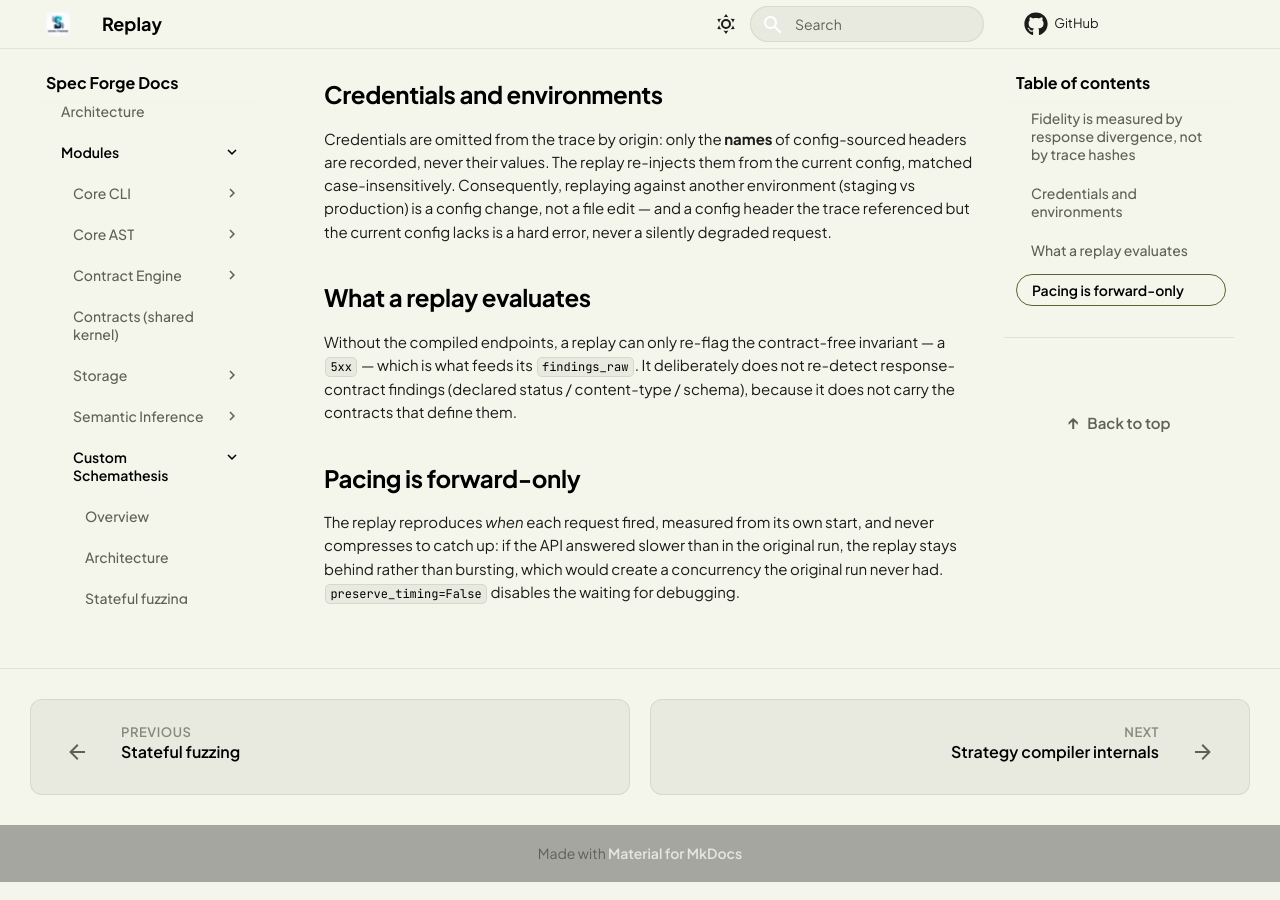
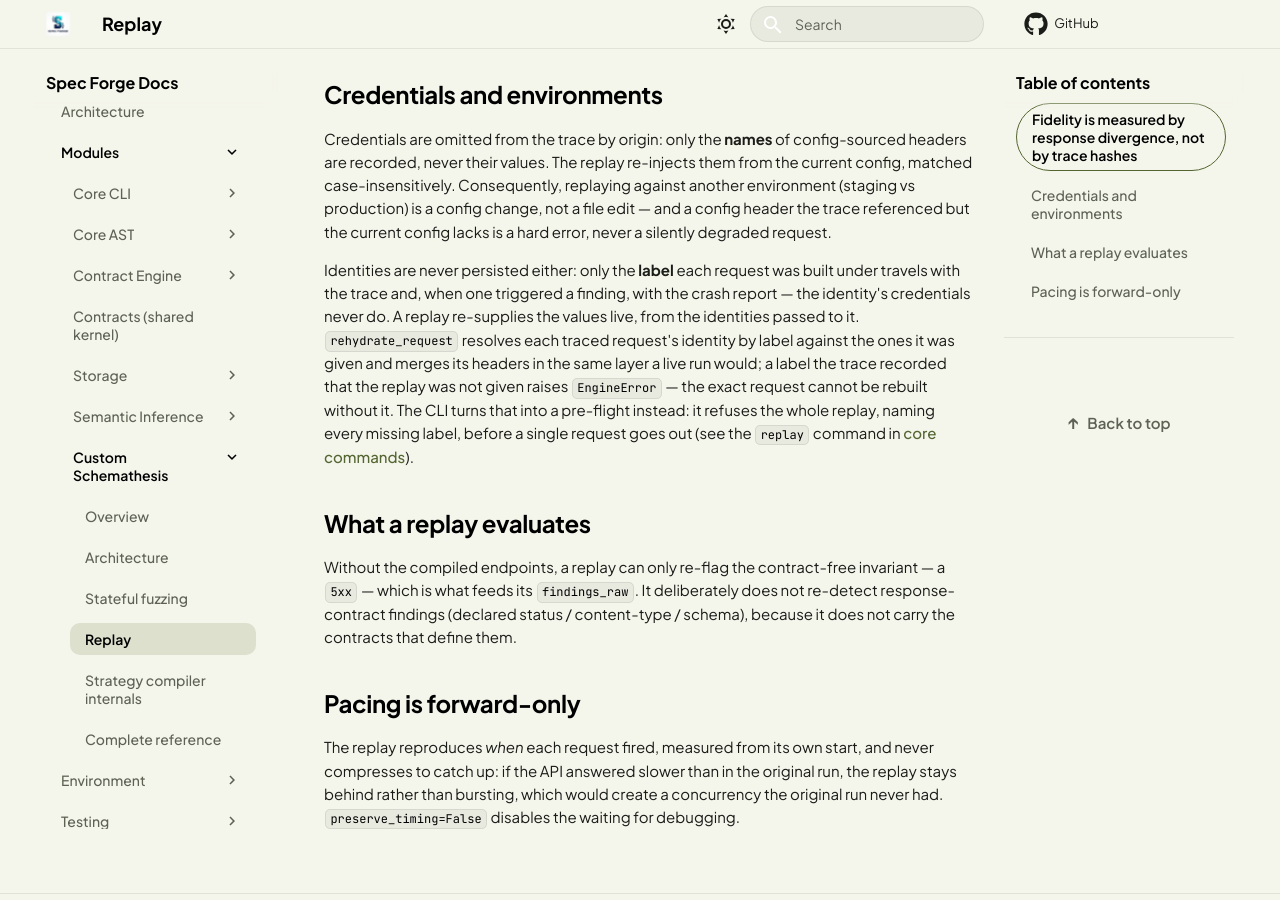
Before and after one commit to Spec-Forge-Testing/specforge-docs, an MkDocs documentation site: the page built from docs/modules/custom-schemathesis/replay.md, in a window 1280 px wide and 900 px high, scrolled down 987 px. Built offline with MkDocs 1.6.1 and Material for MkDocs 9.7.7, drawn with Linux system fonts in a browser that asks for light colours; comment, search, counter and statistics services are not loaded.

Commit message:
docs(custom-schemathesis): describe identity re-supply on replay

```diff
--- a/docs/modules/custom-schemathesis/replay.md
+++ b/docs/modules/custom-schemathesis/replay.md
@@ -46,6 +46,17 @@ against another environment (staging vs production) is a config change, not a fi
 edit — and a config header the trace referenced but the current config lacks is a
 hard error, never a silently degraded request.
 
+Identities are never persisted either: only the **label** each request was built
+under travels with the trace and, when one triggered a finding, with the crash
+report — the identity's credentials never do. A replay re-supplies the values live,
+from the identities passed to it. `rehydrate_request` resolves each traced
+request's identity by label against the ones it was given and merges its headers
+in the same layer a live run would; a label the trace recorded that the replay was
+not given raises `EngineError` — the exact request cannot be rebuilt without it.
+The CLI turns that into a pre-flight instead: it refuses the whole replay, naming
+every missing label, before a single request goes out (see the `replay` command
+in [core commands](../core/commands.md)).
+
 ## What a replay evaluates
 
 Without the compiled endpoints, a replay can only re-flag the contract-free
```
